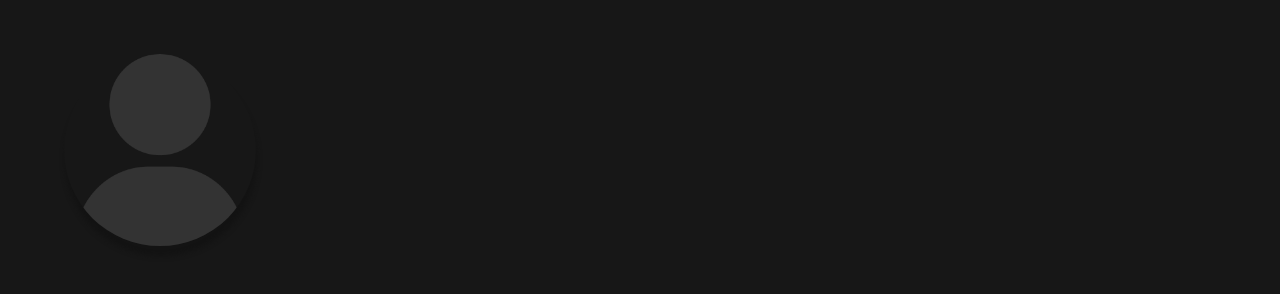
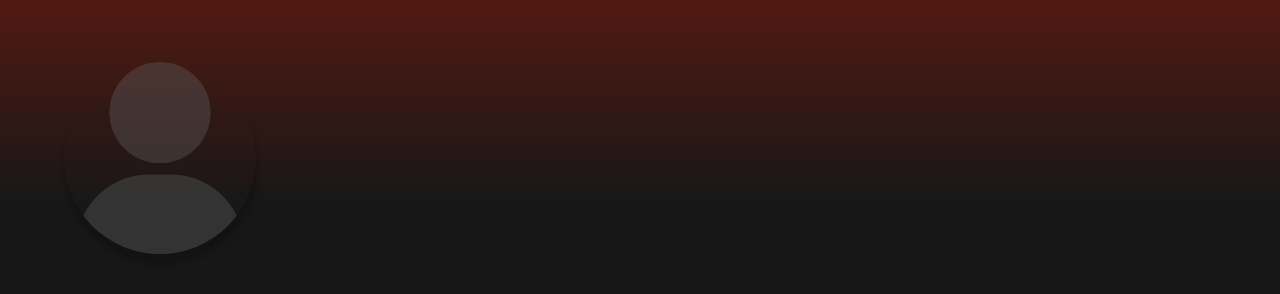
Before and after one commit to SaulLudena/OM, a plain HTML site: page artists.html in a window 1280 px wide. Shown: the part 114-408 px from the top of the page. Drawn offline with nearby package versions, Linux system fonts and the light colour scheme.

Commit message:
updating stuff like styles and some js files

```diff
--- a/artists.html
+++ b/artists.html
@@ -16,6 +16,9 @@
 </head>
 <body>
     <div class="main-container d-flex">
+		<div class="shadowColor">
+
+		</div>
         <div class="secondary-container">
             <div class="grid">
                 <div class="left-container">
--- a/assets/js/artists.js
+++ b/assets/js/artists.js
@@ -118,9 +118,7 @@ const showArtistSongs = async(id)=>{
 						const youtubeUrlEmbed = `https://www.youtube.com/embed/${youTubeVideoCode}`
 						const trackName= myJson2.mvids[index].strTrack
 						console.log(youtubeUrlEmbed, youTubeVideoCode, youtubeVideo, trackName)
-						videoPlayerContainer.innerHTML=`<iframe width="100%" height="315"
-														src="${youtubeUrlEmbed}?autoplay=1" allow='autoplay' frameborder=”0″>
-														</iframe>`
+						videoPlayerContainer.innerHTML=`<iframe src="${youtubeUrlEmbed}?autoplay=1" allow='autoplay' frameborder=”0″></iframe>`
 					})
 				}
 				playVideo(i)
--- a/assets/styles/artists/artist.scss
+++ b/assets/styles/artists/artist.scss
@@ -19,6 +19,15 @@ body{
 }
 .main-container{
     width: 100%;
+	.shadowColor{
+		width: 100%;
+		height: 20rem;
+		background: rgb(2,0,36);
+background: linear-gradient(0deg, rgba(2,0,36,0) 0%, rgba(255,34,0,0.3925945378151261) 100%);
+		position: absolute;
+
+		z-index: -1;
+	}
     .secondary-container{
         width: 90%;
         max-width: 1900px;
@@ -27,12 +36,11 @@ body{
     .grid{
         display: grid;
         grid-template-columns: 60% auto;
-        gap: 3rem;
+		gap: 3rem;
+		padding: 3rem 0 0 0 ;
         .left-container{
             display: grid;
             grid-template-rows: 8em auto auto;
-            align-items: center;
-            padding: 0 0 6rem 0;
             .text-container{
                 .artist-form{
                     width: 100%;
@@ -82,18 +90,13 @@ body{
 
             }
             .artist-meta-info-container{
-                display: grid;
-                grid-template-rows: auto auto;
-                gap: 3rem;
-                padding: 0 0 2rem 0;
+                display: flex;
+				flex-direction: column;
+				gap: 3rem;
                 .artist-meta-info{
                     display: grid;
-                    grid-template-columns:14rem auto;
-                    grid-template-rows: 17rem;
-                    align-items: center;
-
+                    grid-template-columns:16rem auto;
                    .artist-img-container{
-                       align-items: center;
                        .artist-img{
                         animation: delay 1s !important;
                         box-shadow: 1px 10px 5px #131313;
@@ -104,7 +107,7 @@ body{
                    }
                    .artist-data-container{
                        .artist-name{
-                            animation: delay 1.5s ;
+                           animation: delay 1.5s ;
                            color: $crimson;
                            font-weight: bold;
                            font-size: 5rem;
@@ -144,8 +147,12 @@ body{
         }
         .right-container{
 			.videoPlayer-container{
-				border: 1px solid red;
-				width: 100%;
+				width:100%;
+				height:315px;
+				iframe{
+					width:100%;
+					height:315px;
+				}
 			}
             .top-similar-container:nth-child(1){
                 margin: 8.5rem 0 0 0 ;
```
Also changed, not shown: assets/styles/artists/artist.css, 1 other file.
